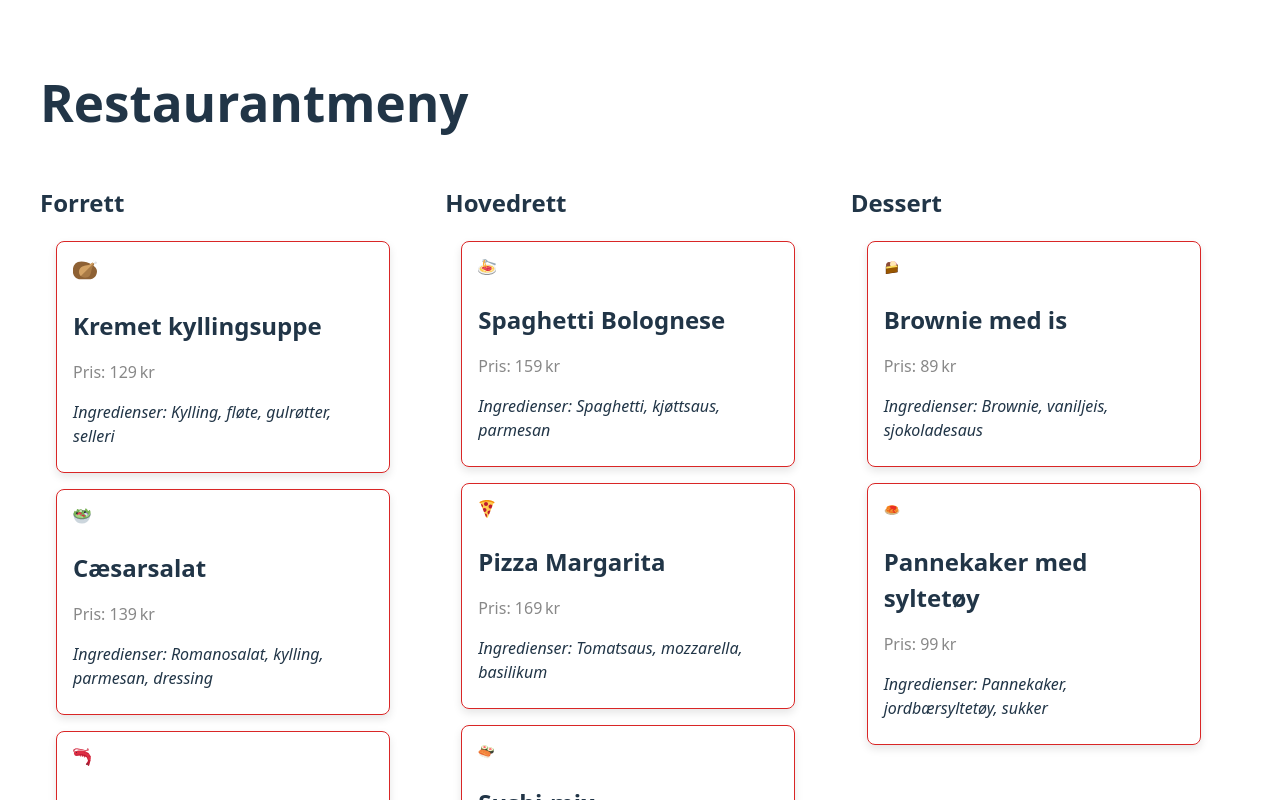
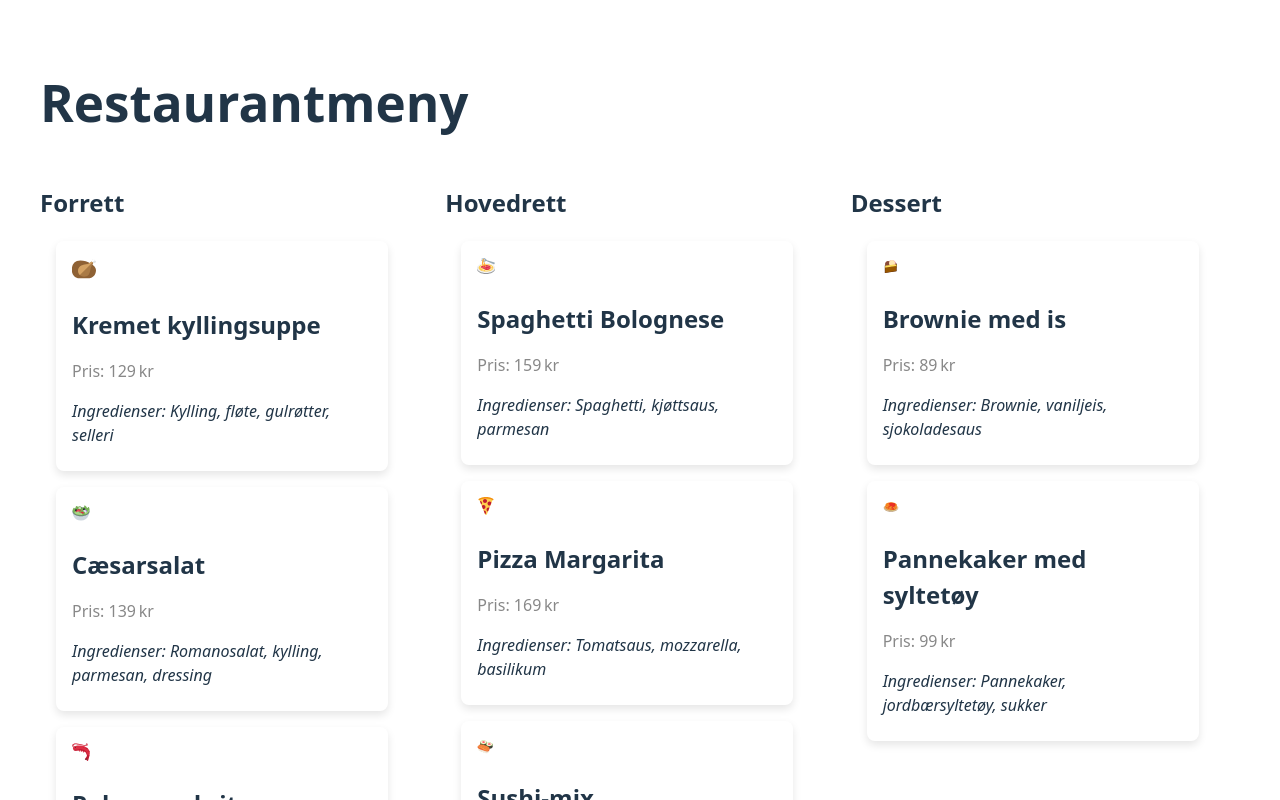
Before and after one commit to alexakode/restaurantmenyen, a React (Vite) app: page / in a window 1280 px wide. Shown: the top 800 px of the page. Built offline with nearby package versions, Linux system fonts and the light colour scheme.

Commit message:
Todo: fix colour

```diff
--- a/src/components/Dish.jsx
+++ b/src/components/Dish.jsx
@@ -3,11 +3,6 @@ import { getDominantHue } from "../utils/getDominantHue";
 import { useEffect, useState } from "react";
 export default function Dish({ rett }) {
   //   const imageUrl = `https://source.unsplash.com/featured/300x200/?${rett.tittel}` This is broken, even without language stuff; Using manual vectors instead
-  const [hue, setHue] = useState(0);
-  useEffect(() => {
-    getDominantHue(`/icons/${slugify(rett.tittel)}.svg`).then(setHue);
-  }, [rett.tittel]);
-  //   console.log("Dominant hue for", rett.tittel, "is", hue);
   // Simple slugify function for generating icon paths
   const slugify = (str) =>
     str
@@ -19,12 +14,21 @@ export default function Dish({ rett }) {
       .replace(/å/g, "a")
       .replace(/\s+/g, "-")
       .replace(/[^\w-]+/g, "");
+  const [hue, setHue] = useState(0);
+  useEffect(() => {
+    getDominantHue(`/icons/${slugify(rett.tittel)}.svg`)
+      .then((h) => {
+        console.log("Hue fra svg for", rett.tittel, "er", h);
+        setHue(h);
+      })
+      .catch((err) => {
+        console.error("Error fetching dominant hue for", rett.tittel, err);
+      });
+  }, [rett.tittel]);
+  //   console.log("Dominant hue for", rett.tittel, "is", hue);
   const iconPath = `/icons/${slugify(rett.tittel)}.svg`;
   return (
-    <div
-      className={styles.card}
-      style={{ borderColor: `hsl(${hue}, 70%, 50%)` }}
-    >
+    <div className={styles.card} style={{ "--hue": hue }}>
       <img
         src={`${import.meta.env.BASE_URL}icons/${slugify(rett.tittel)}.svg`}
         alt={rett.tittel}
--- a/src/components/Dish.module.css
+++ b/src/components/Dish.module.css
@@ -1,5 +1,6 @@
 .card {
-  border: 1px solid #ccc;
+  border: 2px solid oklch(70% 0.15 var(--hue) deg);
+  background-color: oklch(60% 0.15 var(--hue) deg);
   border-radius: 8px;
   padding: 16px;
   margin: 16px;
--- a/src/utils/getDominantHue.js
+++ b/src/utils/getDominantHue.js
@@ -1,5 +1,8 @@
 export async function getDominantHue(svgPath) {
-  const svgDoc = await getSvgDocument(svgPath);
+  const res = await fetch(svgPath);
+  const svgText = await res.text();
+  const parser = new DOMParser();
+  const svgDoc = parser.parseFromString(svgText, "image/svg+xml");
   const paths = svgDoc.querySelectorAll("path[fill]");
   let dominantHue = 0;
   let maxWeight = 0;
```
